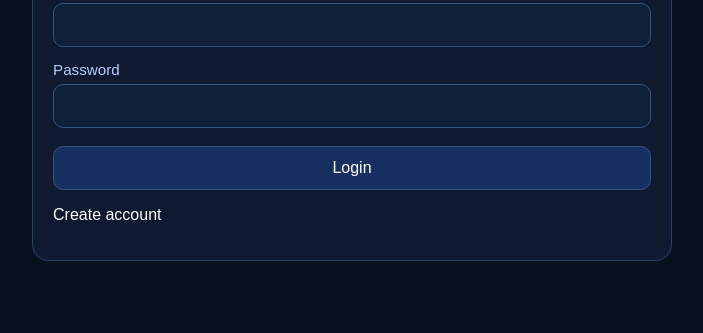
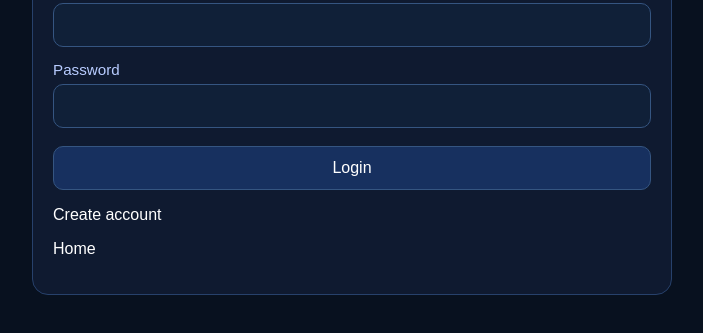
Before and after one commit to Hypeknight/linkdn-live-mvp-starter, a plain HTML site: page web/auth/login.html in a window 1280 px wide. Shown: the part 163-496 px from the top of the page, without its empty margins (288-991 px from the left). Drawn offline with nearby package versions, Linux system fonts and the light colour scheme.

Commit message:
login button added home

```diff
--- a/web/auth/login.html
+++ b/web/auth/login.html
@@ -24,6 +24,7 @@
       </form>
       <p id="status" class="notice" style="display:none;margin-top:14px;"></p>
       <p style="margin-top:16px;"><a href="/auth/register.html">Create account</a></p>
+      <p style="margin-top:16px;"><a href="/index.html">Home</a></p>
     </div>
   </div>
   <script>
```
